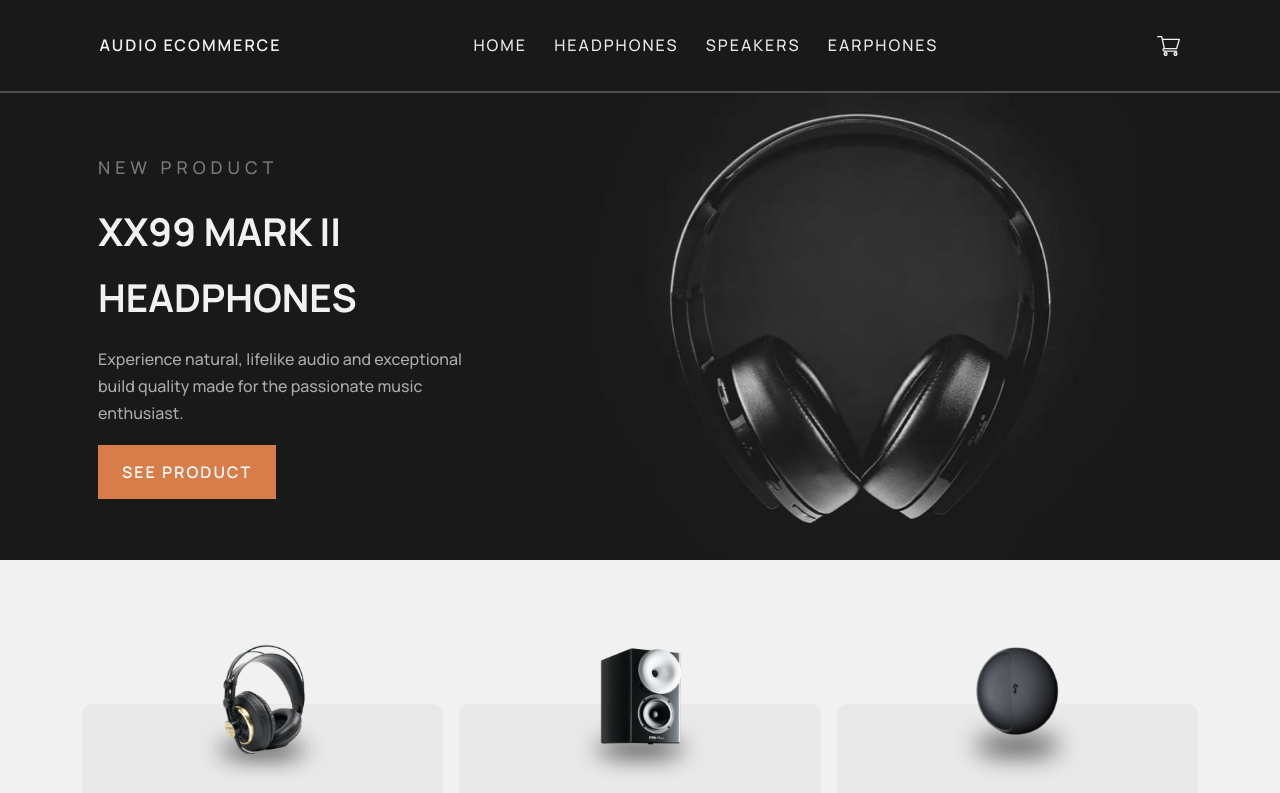
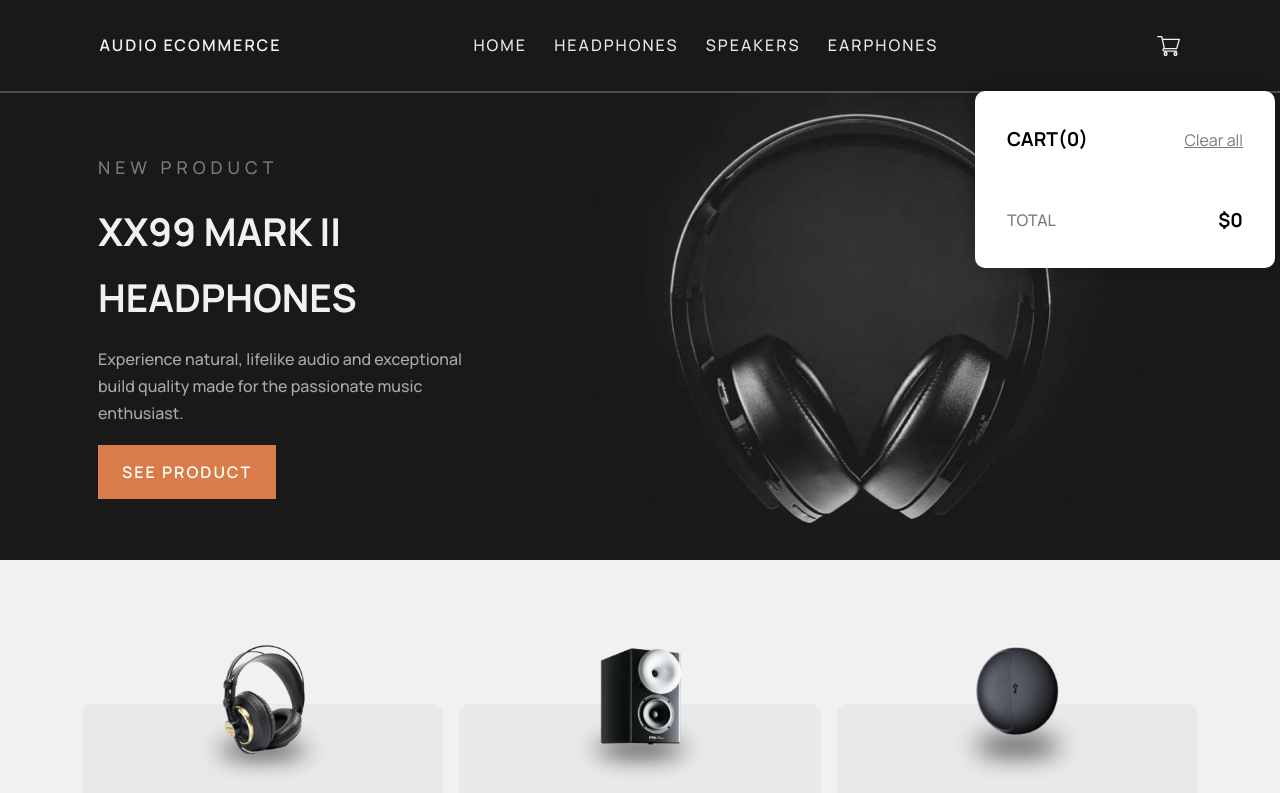
Before and after one commit to Dmitriy24S/audio-ecommerce-app, a Next.js app: page / in a window 1280 px wide. Shown: the top 793 px of the page. Built offline with nearby package versions, Linux system fonts and the light colour scheme.

Commit message:
feat: add cart menu

```diff
--- a/src/components/Navbar/Navbar.module.css
+++ b/src/components/Navbar/Navbar.module.css
@@ -94,3 +94,49 @@
 .cartBtn:hover {
   color: var(--brownMedium);
 }
+
+/* cart */
+.cart {
+  background-color: var(--white);
+  border-radius: 10px;
+  /* TODO: refactor CSS */
+  padding: 2rem;
+  color: initial;
+  position: absolute;
+  right: 5px;
+  top: 100%;
+  min-width: 300px;
+  box-shadow: 0 0 10px 3px rgb(0 0 0 / 13%);
+}
+.cartHeader {
+  display: flex;
+  align-items: center;
+  justify-content: space-between;
+}
+.title {
+  font-weight: 700;
+  font-size: 1.2rem;
+}
+.clearCartBtn {
+  color: var(--grayDark);
+  text-decoration: underline;
+}
+.clearCartBtn:focus-visible,
+.clearCartBtn:hover {
+  color: var(--brownMedium);
+}
+.cartList {
+  margin: 3rem 0;
+}
+.cartFooter {
+  display: flex;
+  justify-content: space-between;
+  align-items: center;
+}
+.totalTitle {
+  color: var(--grayDark);
+}
+.totalPrice {
+  font-weight: 700;
+  font-size: 1.2rem;
+}
--- a/src/components/Navbar/Navbar.tsx
+++ b/src/components/Navbar/Navbar.tsx
@@ -6,19 +6,25 @@ import styles from './Navbar.module.css'
 
 const Navbar = () => {
   const [isMenuOpen, setIsMenuOpen] = useState(false)
+  const [isCartOpen, setIsCartOpen] = useState(true)
 
   const toggleMenu = () => {
     setIsMenuOpen((prev) => !prev)
   }
 
+  const toggleCart = () => {
+    setIsCartOpen((prev) => !prev)
+  }
+
+  // disable body scroll when cart or nav menu is open
   useEffect(() => {
-    if (isMenuOpen) {
+    if (isMenuOpen || isCartOpen) {
       document.body.style.overflow = 'hidden'
     }
-    if (!isMenuOpen) {
+    if (!isMenuOpen || !isCartOpen) {
       document.body.style.overflow = 'auto'
     }
-  }, [isMenuOpen])
+  }, [isMenuOpen, isCartOpen])
 
   return (
     <header className={styles.header}>
@@ -80,7 +86,22 @@ const Navbar = () => {
           </li>
         </ul>
         {/* Cart */}
-        <button aria-label='cart' className={styles.cartBtn}>
+        {isCartOpen && (
+          <div className={styles.cart}>
+            <div className={styles.cartHeader}>
+              <div className={styles.title}>CART(0)</div>
+              <button className={styles.clearCartBtn}>Clear all</button>
+            </div>
+            <div className={styles.cartList}></div>
+            <div className={styles.cartFooter}>
+              <div className={styles.totalTitle}>TOTAL</div>
+              <div className={styles.totalPrice}>$0</div>
+            </div>
+          </div>
+        )}
+
+        {/* Cart Btn */}
+        <button aria-label='cart' className={styles.cartBtn} onClick={toggleCart}>
           {/* <Image
             src='/assets/shared/desktop/icon-cart.svg'
             alt='cart'
```
